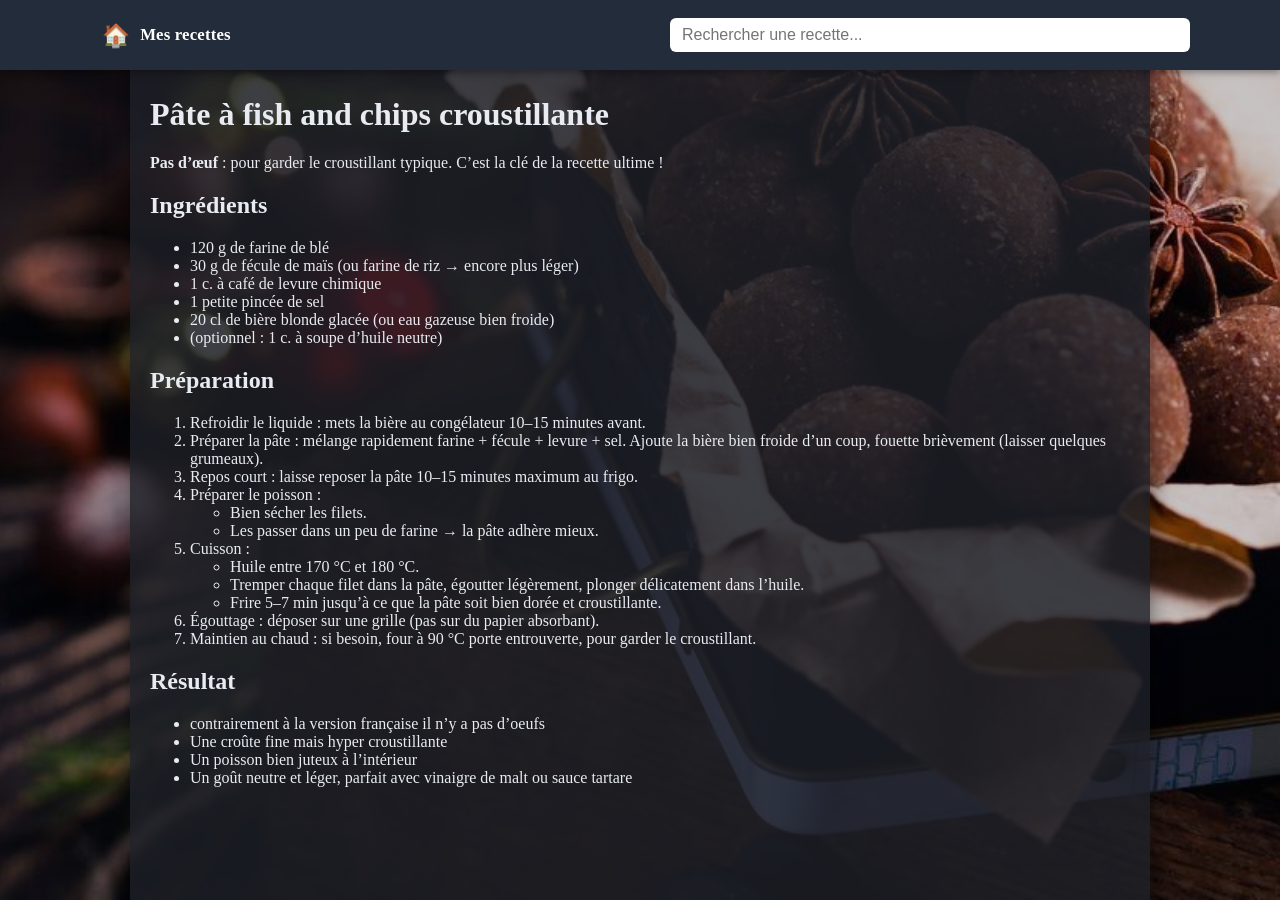
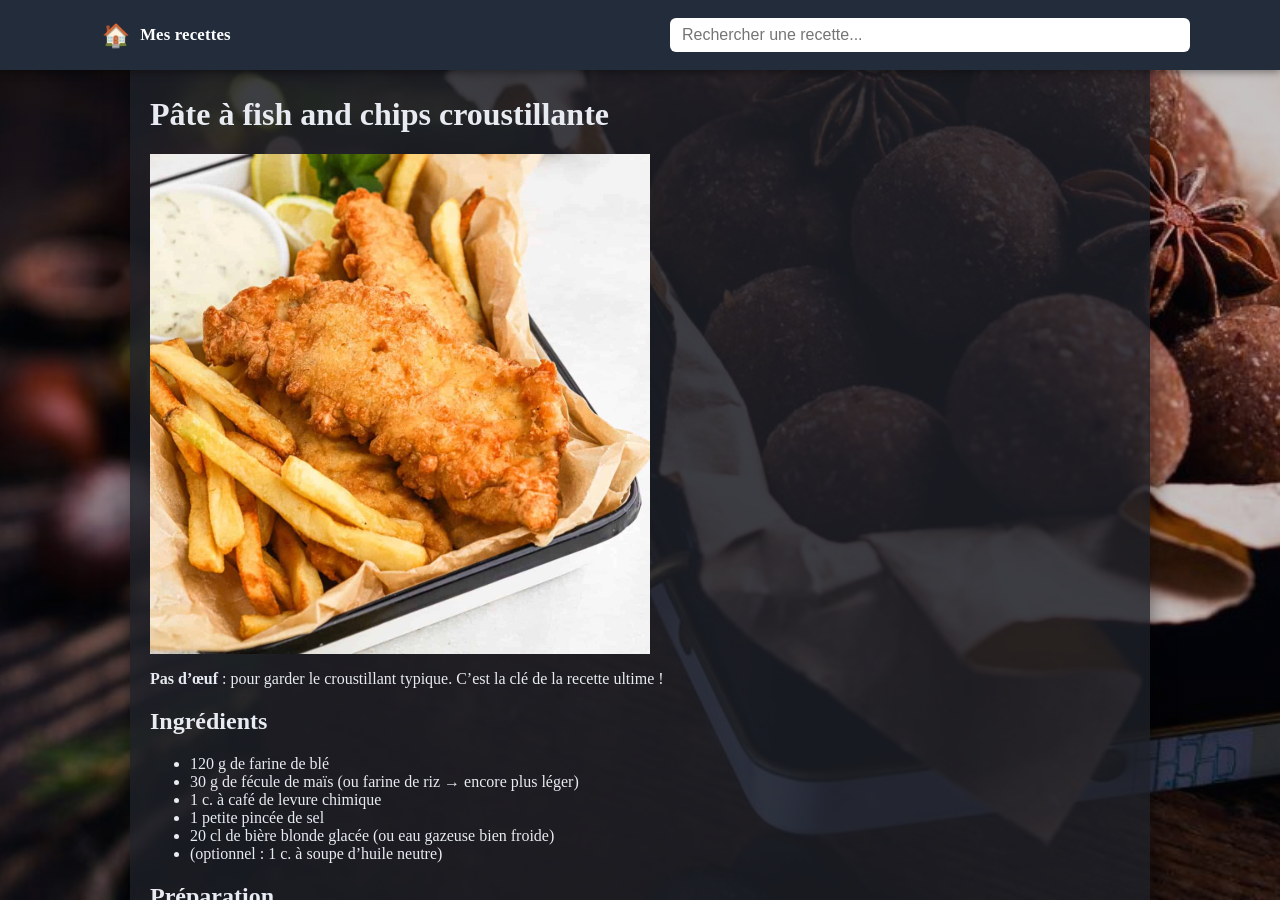
Before and after one commit to phlered/recettes, a Jekyll site: the page built from _recettes/fish_and_chips_anglais.md, in a window 1280 px wide and 900 px high. Built offline with Jekyll 4.4.1, drawn with Linux system fonts in a browser that asks for light colours.

Commit message:
Ajouter image fish and chips

```diff
--- a/_recettes/fish_and_chips_anglais.md
+++ b/_recettes/fish_and_chips_anglais.md
@@ -26,6 +26,8 @@ tags: [poisson, frit, anglais, pâte]
 ---
 
 # Pâte à fish and chips croustillante
+
+![Fish and Chips](/images/fish_and_chips.jpg)
 
 **Pas d'œuf** : pour garder le croustillant typique. C'est la clé de la recette ultime !
 
```
Also changed, not shown: images/fish_and_chips.jpg (added).
